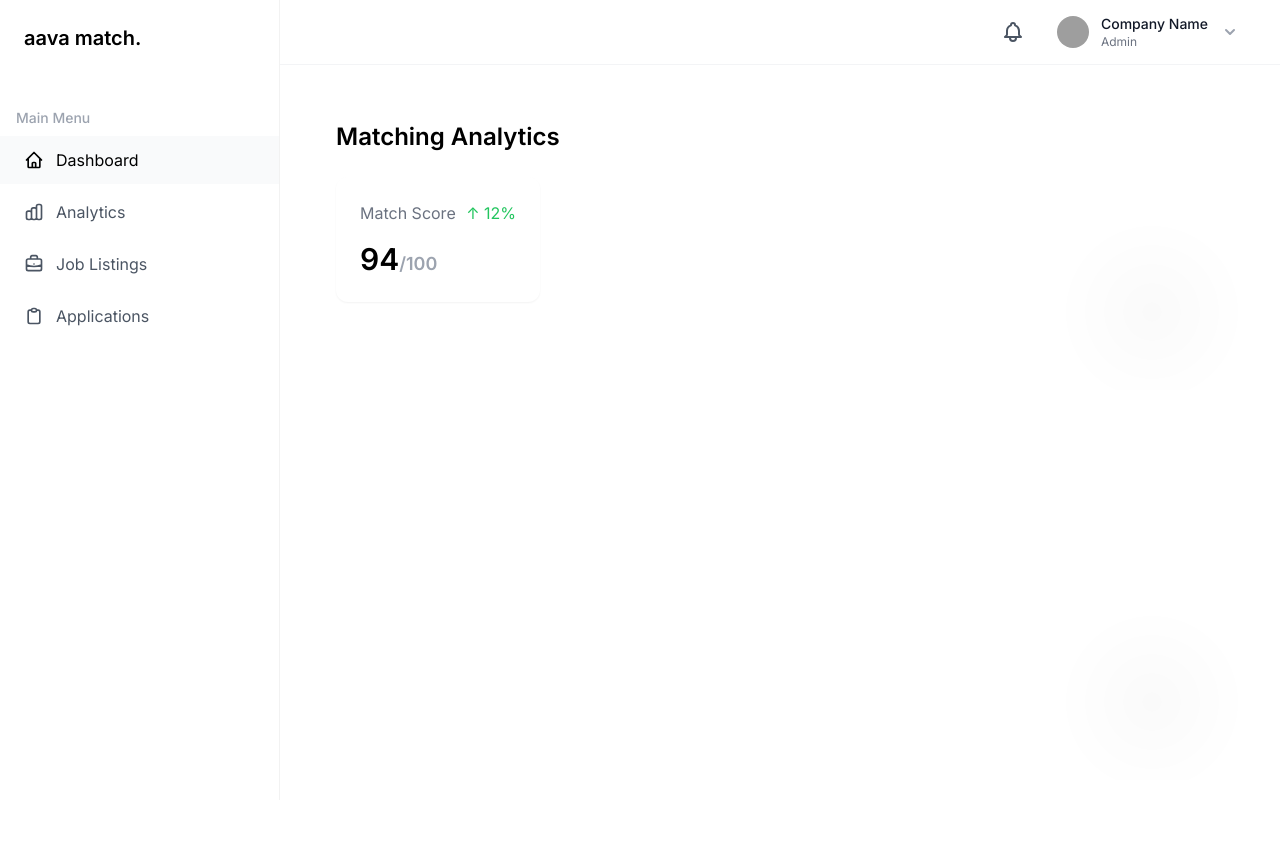
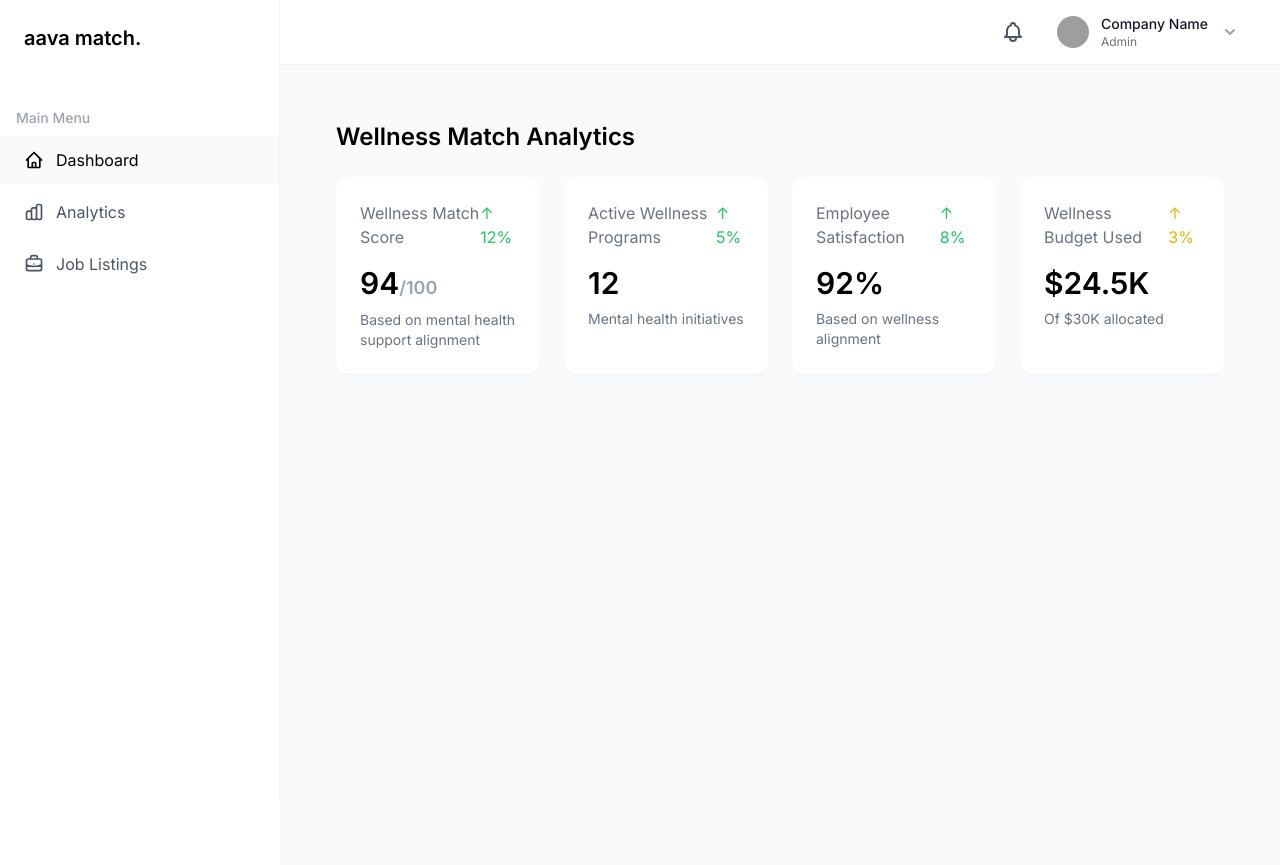
Before and after one commit to lirikrexhepi/aavaMatach, a PHP site: page /dashboard.php in a window 1280 px wide. Before the commit the page ends 800 px from the top, so only its background shows below. Run offline with PHP 8.4, Linux system fonts and the light colour scheme; some libraries are stand-ins or nearby versions; grey boxes are pictures that could not be loaded.

Commit message:
more changes dashboard

```diff
--- a/dashboard.php
+++ b/dashboard.php
@@ -24,7 +24,8 @@ if (!in_array($section, $allowed_sections)) {
     <div class="main-content">
         <?php include BASE_PATH . '/includes/header.php'; ?>
 
-        <main class="max-w-7xl mx-auto px-4 sm:px-6 lg:px-8 py-8">
+        <div class="min-h-screen bg-gray-50 py-8">
+            <div class="max-w-7xl mx-auto px-4 sm:px-6 lg:px-8">
                 <?php
                 $section_file = BASE_PATH . "/sections/{$section}.php";
                 if (file_exists($section_file)) {
@@ -33,7 +34,8 @@ if (!in_array($section, $allowed_sections)) {
                     echo "<div class='bg-white rounded-lg shadow-sm p-6'>Section not found</div>";
                 }
                 ?>
-        </main>
+            </div>
+        </div>
     </div>
 </body>
 </html>
--- a/includes/header.php
+++ b/includes/header.php
@@ -3,6 +3,12 @@
         <div class="flex justify-between items-center h-16">
             <!-- Left side -->
             <div class="flex items-center">
+                <!-- Menu button (visible only on mobile) -->
+                <button id="menu-toggle" class="lg:hidden p-2 rounded-md text-gray-600 hover:text-gray-900 hover:bg-gray-100">
+                    <svg xmlns="http://www.w3.org/2000/svg" class="h-6 w-6" fill="none" viewBox="0 0 24 24" stroke="currentColor">
+                        <path stroke-linecap="round" stroke-linejoin="round" stroke-width="2" d="M4 6h16M4 12h16M4 18h16" />
+                    </svg>
+                </button>
             </div>
 
             <!-- Right side -->
--- a/includes/sidebar.php
+++ b/includes/sidebar.php
@@ -1,5 +1,5 @@
 <aside class="sidebar">
-    <div class="p-6">
+    <div class="p-6 flex justify-between items-center">
         <a href="#" class="text-xl font-semibold">aava match.</a>
     </div>
     <nav class="mt-6">
@@ -9,9 +9,7 @@
             $menu_items = [
                 'dashboard' => ['icon' => 'M3 12l2-2m0 0l7-7 7 7M5 10v10a1 1 0 001 1h3m10-11l2 2m-2-2v10a1 1 0 01-1 1h-3m-6 0a1 1 0 001-1v-4a1 1 0 011-1h2a1 1 0 011 1v4a1 1 0 001 1m-6 0h6', 'text' => 'Dashboard'],
                 'analytics' => ['icon' => 'M9 19v-6a2 2 0 00-2-2H5a2 2 0 00-2 2v6a2 2 0 002 2h2a2 2 0 002-2zm0 0V9a2 2 0 012-2h2a2 2 0 012 2v10m-6 0a2 2 0 002 2h2a2 2 0 002-2m0 0V5a2 2 0 012-2h2a2 2 0 012 2v14a2 2 0 01-2 2h-2a2 2 0 01-2-2z', 'text' => 'Analytics'],
-                'job_listings' => ['icon' => 'M21 13.255A23.931 23.931 0 0112 15c-3.183 0-6.22-.62-9-1.745M16 6V4a2 2 0 00-2-2h-4a2 2 0 00-2 2v2m4 6h.01M5 20h14a2 2 0 002-2V8a2 2 0 00-2-2H5a2 2 0 00-2 2v10a2 2 0 002 2z', 'text' => 'Job Listings'],
-                'applications' => ['icon' => 'M9 5H7a2 2 0 00-2 2v12a2 2 0 002 2h10a2 2 0 002-2V7a2 2 0 00-2-2h-2M9 5a2 2 0 002 2h2a2 2 0 002-2M9 5a2 2 0 012-2h2a2 2 0 012 2', 'text' => 'Applications']
-            ];
+                'job_listings' => ['icon' => 'M21 13.255A23.931 23.931 0 0112 15c-3.183 0-6.22-.62-9-1.745M16 6V4a2 2 0 00-2-2h-4a2 2 0 00-2 2v2m4 6h.01M5 20h14a2 2 0 002-2V8a2 2 0 00-2-2H5a2 2 0 00-2 2v10a2 2 0 002 2z', 'text' => 'Job Listings']            ];
 
             foreach ($menu_items as $key => $item) {
                 $active = ($section === $key) ? 'text-black bg-gray-50' : 'text-gray-600 hover:text-black hover:bg-gray-50';
@@ -28,3 +26,56 @@
         </ul>
     </nav>
 </aside>
+
+<script>
+document.addEventListener('DOMContentLoaded', function() {
+    const menuToggle = document.getElementById('menu-toggle');
+    const sidebar = document.querySelector('.sidebar');
+
+    // Toggle sidebar
+    if (menuToggle) {
+        menuToggle.addEventListener('click', (e) => {
+            e.stopPropagation();
+            sidebar.classList.toggle('active');
+
+            // Update button icon based on sidebar state
+            const isOpen = sidebar.classList.contains('active');
+            menuToggle.innerHTML = isOpen
+                ? `<svg xmlns="http://www.w3.org/2000/svg" class="h-6 w-6" fill="none" viewBox="0 0 24 24" stroke="currentColor">
+                    <path stroke-linecap="round" stroke-linejoin="round" stroke-width="2" d="M6 18L18 6M6 6l12 12" />
+                   </svg>`
+                : `<svg xmlns="http://www.w3.org/2000/svg" class="h-6 w-6" fill="none" viewBox="0 0 24 24" stroke="currentColor">
+                    <path stroke-linecap="round" stroke-linejoin="round" stroke-width="2" d="M4 6h16M4 12h16M4 18h16" />
+                   </svg>`;
+        });
+    }
+
+    // Close sidebar when clicking outside
+    document.addEventListener('click', (e) => {
+        if (window.innerWidth < 1024) {
+            if (!sidebar.contains(e.target) && !menuToggle.contains(e.target)) {
+                sidebar.classList.remove('active');
+                // Reset button icon when closing via outside click
+                if (menuToggle) {
+                    menuToggle.innerHTML = `<svg xmlns="http://www.w3.org/2000/svg" class="h-6 w-6" fill="none" viewBox="0 0 24 24" stroke="currentColor">
+                        <path stroke-linecap="round" stroke-linejoin="round" stroke-width="2" d="M4 6h16M4 12h16M4 18h16" />
+                    </svg>`;
+                }
+            }
+        }
+    });
+
+    // Handle window resize
+    window.addEventListener('resize', () => {
+        if (window.innerWidth >= 1024) {
+            sidebar.classList.remove('active');
+            // Reset button icon when closing via resize
+            if (menuToggle) {
+                menuToggle.innerHTML = `<svg xmlns="http://www.w3.org/2000/svg" class="h-6 w-6" fill="none" viewBox="0 0 24 24" stroke="currentColor">
+                    <path stroke-linecap="round" stroke-linejoin="round" stroke-width="2" d="M4 6h16M4 12h16M4 18h16" />
+                </svg>`;
+            }
+        }
+    });
+});
+</script>
--- a/sections/dashboard.php
+++ b/sections/dashboard.php
@@ -1,15 +1,42 @@
 <div class="p-6">
     <div class="mb-8">
-        <h2 class="text-2xl font-semibold mb-6">Matching Analytics</h2>
+        <h2 class="text-2xl font-semibold mb-6">Wellness Match Analytics</h2>
         <div class="grid grid-cols-4 gap-6">
             <div class="bg-white p-6 rounded-xl shadow-sm">
                 <div class="flex justify-between items-center mb-4">
-                    <h3 class="text-gray-500">Match Score</h3>
+                    <h3 class="text-gray-500">Wellness Match Score</h3>
                     <span class="text-green-500">↑ 12%</span>
                 </div>
                 <div class="text-3xl font-semibold">94<span class="text-gray-400 text-lg">/100</span></div>
+                <p class="text-sm text-gray-500 mt-2">Based on mental health support alignment</p>
             </div>
-            <!-- Add other analytics cards here -->
+
+            <div class="bg-white p-6 rounded-xl shadow-sm">
+                <div class="flex justify-between items-center mb-4">
+                    <h3 class="text-gray-500">Active Wellness Programs</h3>
+                    <span class="text-green-500">↑ 5%</span>
+                </div>
+                <div class="text-3xl font-semibold">12</div>
+                <p class="text-sm text-gray-500 mt-2">Mental health initiatives</p>
+            </div>
+
+            <div class="bg-white p-6 rounded-xl shadow-sm">
+                <div class="flex justify-between items-center mb-4">
+                    <h3 class="text-gray-500">Employee Satisfaction</h3>
+                    <span class="text-green-500">↑ 8%</span>
+                </div>
+                <div class="text-3xl font-semibold">92%</div>
+                <p class="text-sm text-gray-500 mt-2">Based on wellness alignment</p>
+            </div>
+
+            <div class="bg-white p-6 rounded-xl shadow-sm">
+                <div class="flex justify-between items-center mb-4">
+                    <h3 class="text-gray-500">Wellness Budget Used</h3>
+                    <span class="text-yellow-500">↑ 3%</span>
+                </div>
+                <div class="text-3xl font-semibold">$24.5K</div>
+                <p class="text-sm text-gray-500 mt-2">Of $30K allocated</p>
+            </div>
         </div>
     </div>
 </div>
```
Lines whose indentation alone changed are shown as unchanged.
